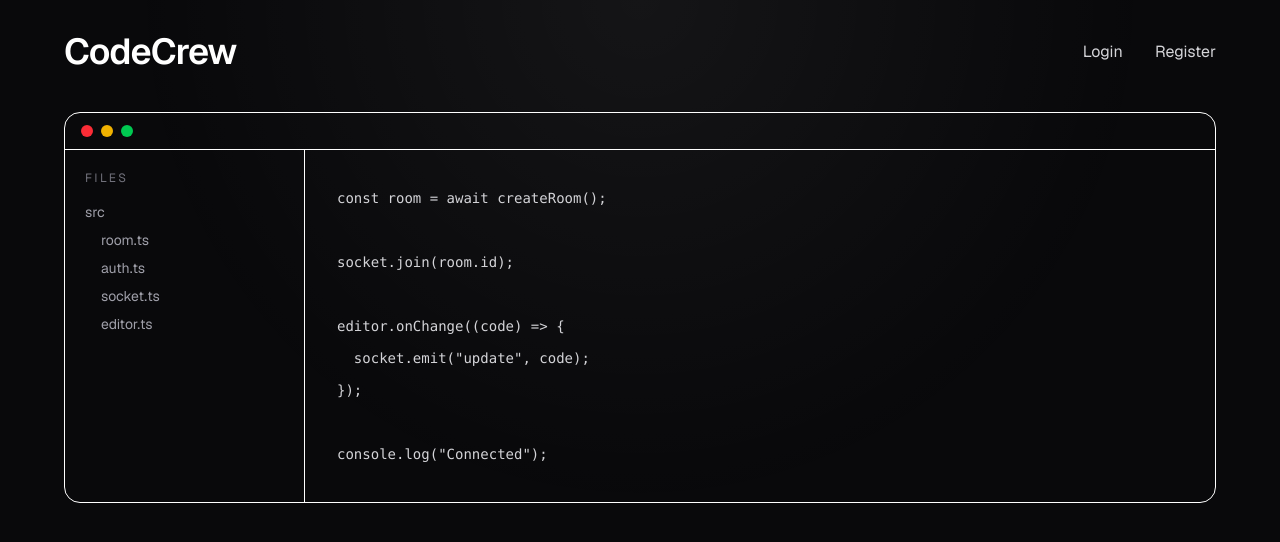
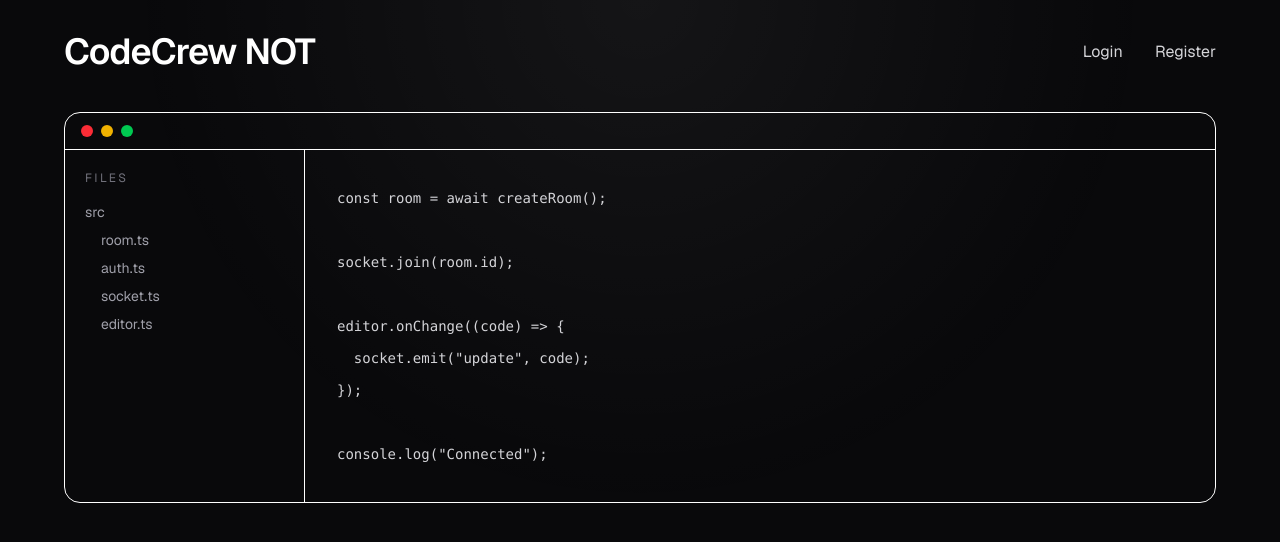
Before and after one commit to 0xJainam/CodeCrew, a Next.js app: page / in a window 1280 px wide. Shown: the top 542 px of the page. Built offline with nearby package versions, Linux system fonts and the light colour scheme.

Commit message:
Change 'CodeCrew' to 'CodeCrew NOT'

```diff
--- a/src/app/page.tsx
+++ b/src/app/page.tsx
@@ -19,7 +19,7 @@ console.log("Connected");`;
             href="/"
             className="text-4xl font-semibold tracking-tight transition-opacity hover:opacity-80"
           >
-            CodeCrew
+            CodeCrew NOT
           </Link>
 
           <div className="flex gap-8 text-m text-zinc-300">
```
